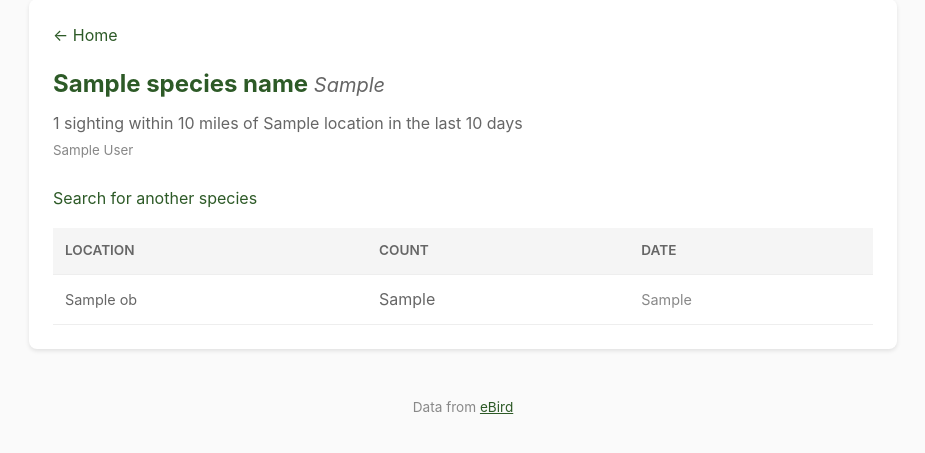
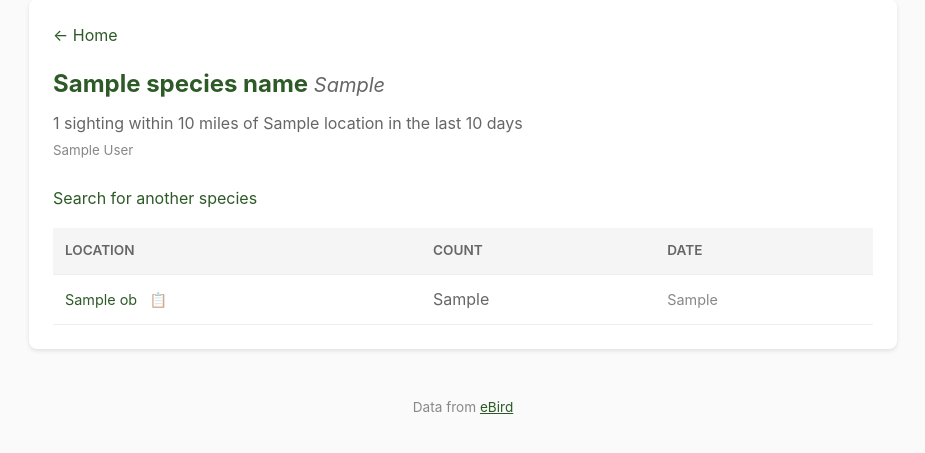
Before and after one commit to mtnlark/ebird-explorer, a FastAPI app: template backend/templates/species.html in a window 1280 px wide. Shown: the part 134-587 px from the top of the page, without its empty margins (177-1102 px from the left). Run offline with FastAPI, Linux system fonts and the light colour scheme; the template is opened without the code that fills it: most values are stand-ins (such as "Sample title", 1, 10 or a date in 2020).

Commit message:
Add links to hotspots and checklists in results
- Public locations link to hotspot detail page
- Checklist icon links to eBird checklist for full context
- Private locations show name only (no link)

🤖 Generated with [Claude Code](https://claude.com/claude-code)

Co-Authored-By: Claude Opus 4.5 <noreply@anthropic.com>

```diff
--- a/backend/static/style.css
+++ b/backend/static/style.css
@@ -224,6 +224,25 @@ button[type="submit"]:hover {
     color: #666;
 }
 
+.loc-link {
+    color: #2d5a27;
+    text-decoration: none;
+}
+
+.loc-link:hover {
+    text-decoration: underline;
+}
+
+.checklist-link {
+    margin-left: 0.5rem;
+    text-decoration: none;
+    opacity: 0.6;
+}
+
+.checklist-link:hover {
+    opacity: 1;
+}
+
 .date {
     font-size: 0.9rem;
     color: #888;
--- a/backend/templates/species.html
+++ b/backend/templates/species.html
@@ -82,7 +82,14 @@
         <tbody>
             {% for obs in observations %}
             <tr>
-                <td class="location">{{ obs.locName }}</td>
+                <td class="location">
+                    {% if not obs.locationPrivate %}
+                        <a href="/hotspot/{{ obs.locId }}" class="loc-link">{{ obs.locName }}</a>
+                    {% else %}
+                        {{ obs.locName }}
+                    {% endif %}
+                    <a href="https://ebird.org/checklist/{{ obs.subId }}" target="_blank" class="checklist-link" title="View checklist">📋</a>
+                </td>
                 <td class="count">{{ obs.howMany if obs.howMany else "X" }}</td>
                 <td class="date">{{ obs.obsDt }}</td>
             </tr>
```
Also changed, not shown: backend/templates/results.html (+8 -1 lines).
